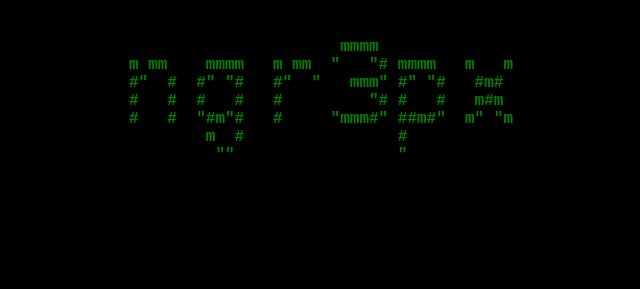
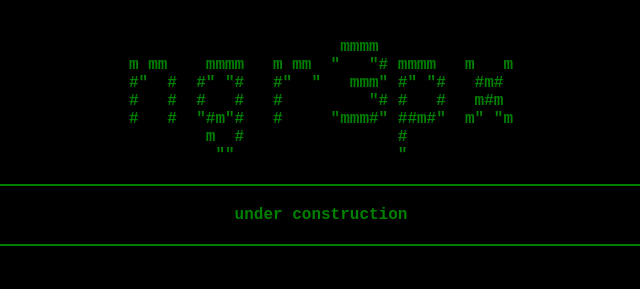
Before and after one commit to ngr3px/ngr3px.github.io, a plain HTML site: page index.html in a window 1280 px wide. Shown: the whole page, without its empty margins (319-959 px from the left). Drawn offline with Linux system fonts and the light colour scheme.

Commit message:
Update index.html

```diff
--- a/index.html
+++ b/index.html
@@ -1 +1 @@
-<!doctypehtml><html lang="en"><meta charset="UTF-8"><meta content="width=device-width,initial-scale=1"name="viewport"><title>ngr3px</title><style>body{background-color:#000;color:green;margin:0;padding:0;display:flex;justify-content:center}.container{max-width:1000px;width:100%;padding:20px;box-sizing:border-box}.content{font-family:monospace,fixed;font-weight:700;text-align:center}</style><div class="container"><div class="content"><span>                                          </span><br><span>                       mmmm               </span><br><span> m mm    mmmm   m mm  "   "# mmmm   m   m </span><br><span> #"  #  #" "#   #"  "   mmm" #" "#   #m#  </span><br><span> #   #  #   #   #         "# #   #   m#m  </span><br><span> #   #  "#m"#   #     "mmm#" ##m#"  m" "m </span><br><span>         m  #                #            </span><br><span>          ""                 "            </span><br></div></div>
+<!doctypehtml><html lang="en"><meta charset="UTF-8"><meta content="width=device-width,initial-scale=1"name="viewport"><title>.:ngr3px:.</title><style>body{background-color:#000;color:green;margin:0;padding:0;display:flex;justify-content:center}.container{max-width:1000px;width:100%;padding:20px;box-sizing:border-box}.content{font-family:monospace,fixed;font-weight:700;text-align:center}.content hr{border:0;border-top:2px solid green;margin:20px 0}</style><div class="container"><div class="content"><span>                                          </span><br><span>                       mmmm               </span><br><span> m mm    mmmm   m mm  "   "# mmmm   m   m </span><br><span> #"  #  #" "#   #"  "   mmm" #" "#   #m#  </span><br><span> #   #  #   #   #         "# #   #   m#m  </span><br><span> #   #  "#m"#   #     "mmm#" ##m#"  m" "m </span><br><span>         m  #                #            </span><br><span>          ""                 "            </span><br><hr><p>under construction<hr></div></div>
```
